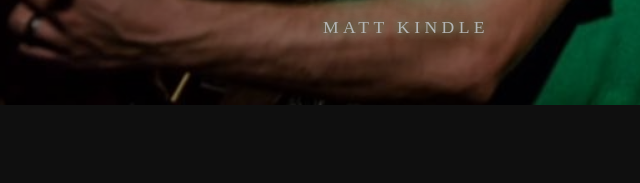
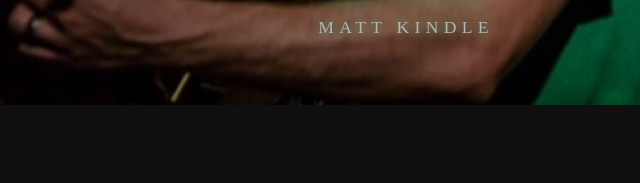
Before and after one commit to 4npcjp7gt5-web/mattkindle, an Astro site: page / in a window 1280 px wide. Shown: the part 839-1022 px from the top of the page, 234-874 px from the left. Built offline with nearby package versions, Linux system fonts and the light colour scheme; Astro itself is replaced by a stand-in of ours; a script that the page names is missing; a web font is replaced by a local one.

Commit message:
tagline spacing adjustment

```diff
--- a/src/pages/index.astro
+++ b/src/pages/index.astro
@@ -127,7 +127,7 @@ const tagline = "MATT KINDLE";
   text-shadow: 0 0 8px rgba(16, 185, 129, 0.6);
   margin-top: 0.5rem;
 
-  letter-spacing: 0.25em; /* add spacing between letters */
+  letter-spacing: 0.3em; /* add spacing between letters */
 }
 
 
```
